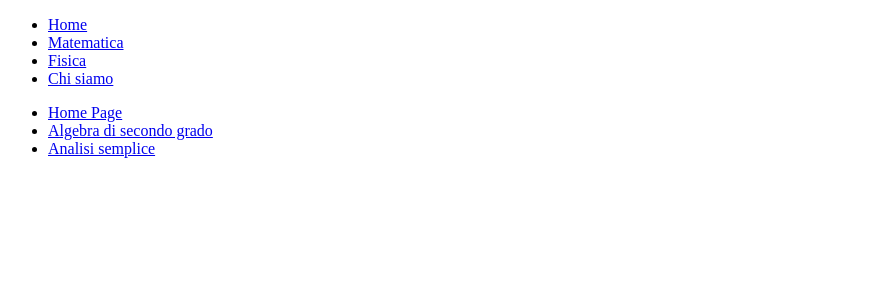
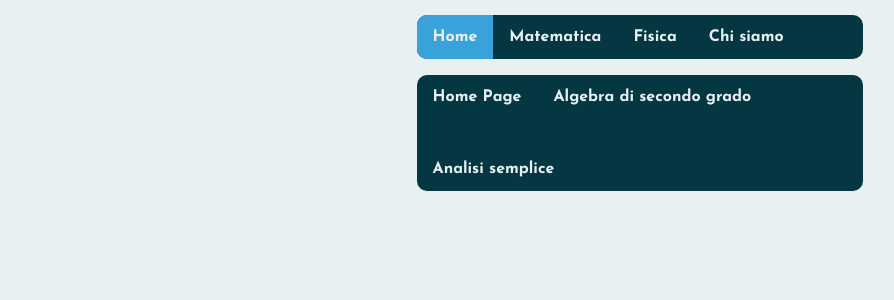
Before and after one commit to neogauss7/Bilbiolteca_digitale, a PHP site: page /Matematica.html in a window 1280 px wide. Shown: the top 300 px of the page, without its empty margins (0-894 px from the left). Run offline with PHP 8.4, Linux system fonts and the light colour scheme.

Commit message:
Update Matematica.css

```diff
--- a/Matematica.css
+++ b/Matematica.css
@@ -1 +1,44 @@
-m
+ul {
+    list-style-type: none;
+    margin-top: 15px;
+    margin-left: auto;
+    margin-right: auto;
+    padding: 0;
+    overflow: hidden;
+    background-color: rgb(5, 55, 66);
+    border-radius: 10px;
+    width: 446.9px;
+
+}
+li {
+    float: left;
+  }
+  li a {
+    display: block;
+    color: rgb(232, 240, 242);
+    font-family: bold;
+    text-align: center;
+    padding: 14px 16px;
+
+    text-decoration: none;
+  }
+  .passive:hover {
+    background-color: rgb(25, 25, 25);
+  }
+  .active {
+    background-color: rgb(57, 162, 219);
+  }
+html {
+    font-family: normal;
+    background-color: rgb(232, 240, 242);
+
+}
+
+
+.element{
+    color: rgb(233, 10, 10);
+}
+
+
+@font-face { font-family: normal; src: url('Josefin_sans/JosefinSans-VariableFont_wght.ttf'); }
+@font-face { font-family: bold; src: url('Josefin_sans/static/JosefinSans-Bold.ttf'); }
```
